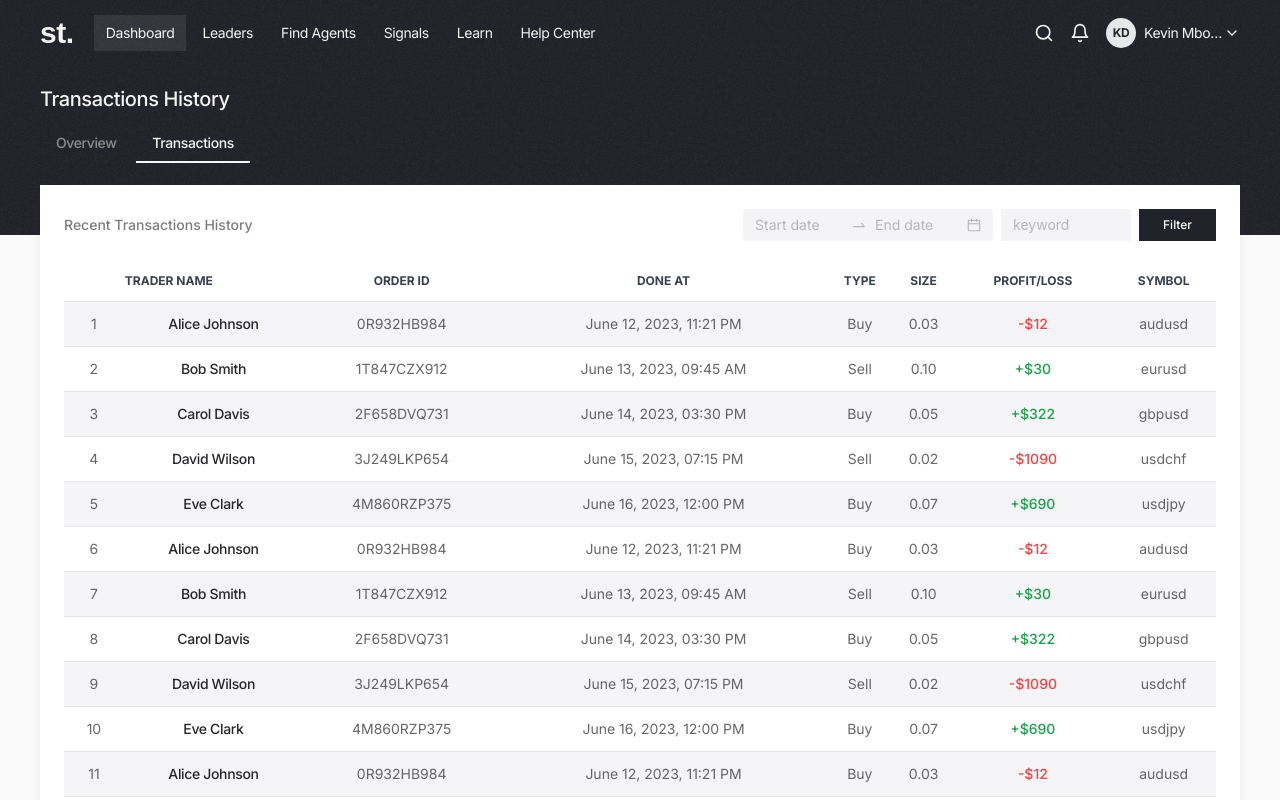
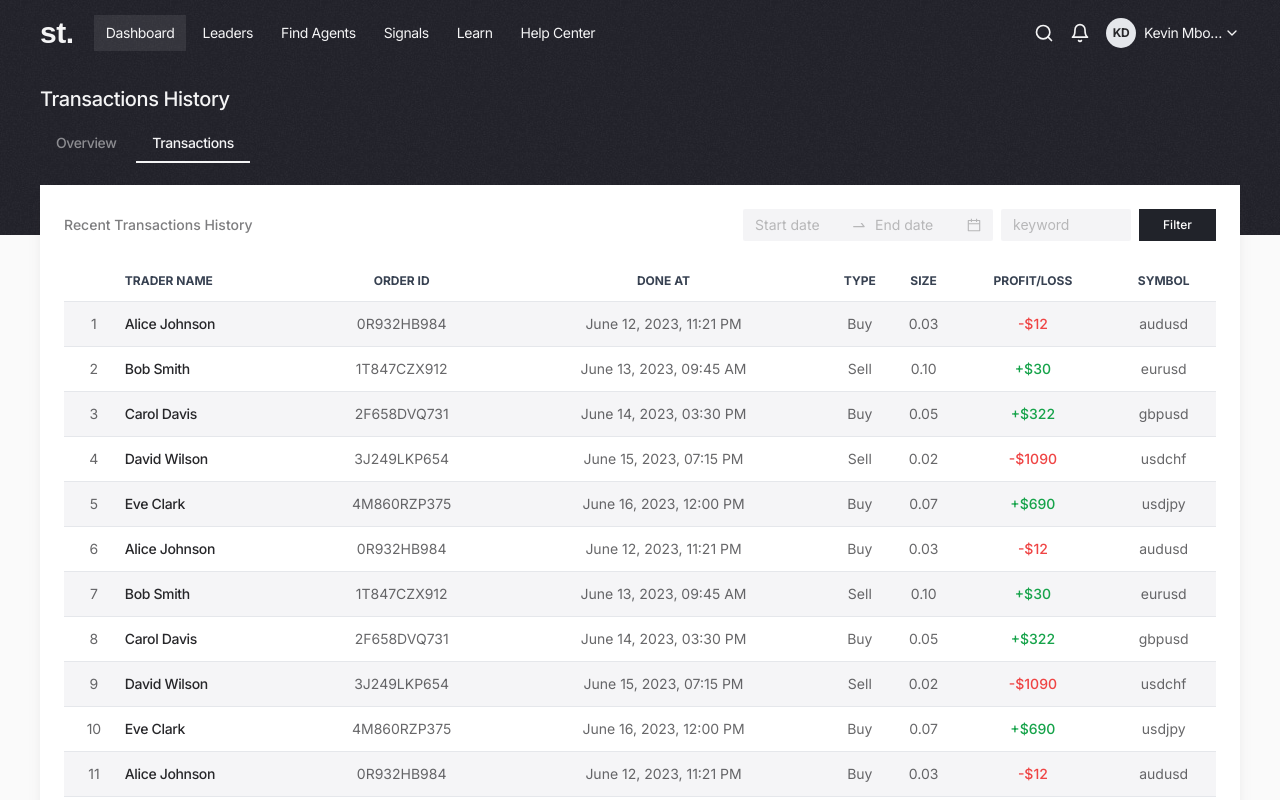
Before and after one commit to kevindermot99/simpleTrading, a React (Vite) app: page /#/transactions in a window 1280 px wide. Shown: the top 800 px of the page. Built offline with nearby package versions, Linux system fonts and the light colour scheme; a web font is replaced by a local one.

Commit message:
Update Transactions.jsx

```diff
--- a/src/pages/Transactions.jsx
+++ b/src/pages/Transactions.jsx
@@ -236,7 +236,7 @@ function Transactions() {
                                 {testTransactions.map((transaction, index) => (
                                     <tr class="even:bg-white odd:bg-border-lines-light/40 border-b text-sm text-text-color-black/70 ">
                                         <td class=" py-3 px-2 text-center">{index+1}</td>
-                                        <td class=" py-3 font-medium text-text-color-black whitespace-nowrap tracking-tight ">
+                                        <td class=" py-3 text-left font-medium text-text-color-black whitespace-nowrap tracking-tight ">
                                             {transaction.name}
                                         </td>
                                         <td class=" py-3">{transaction.OrderId}</td>
```
